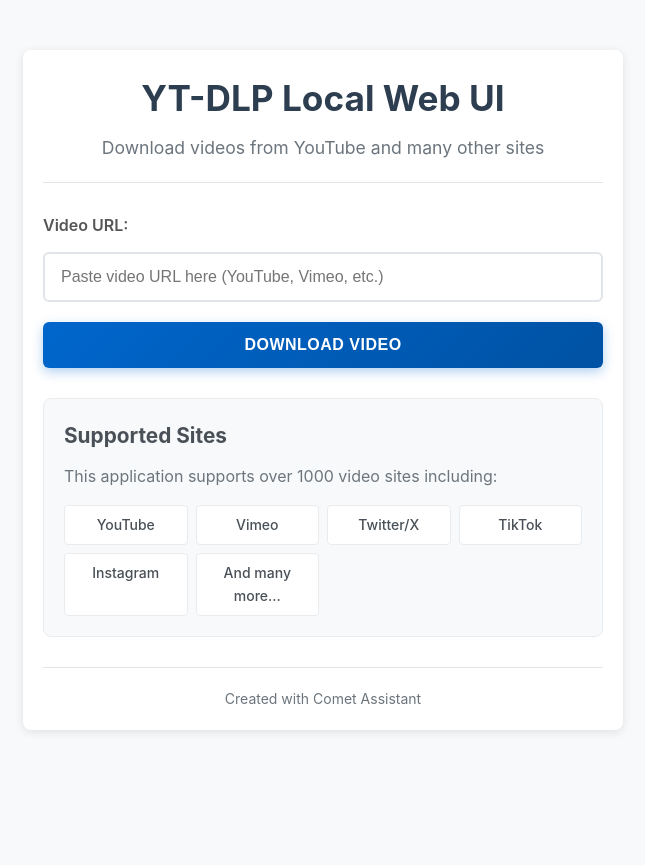
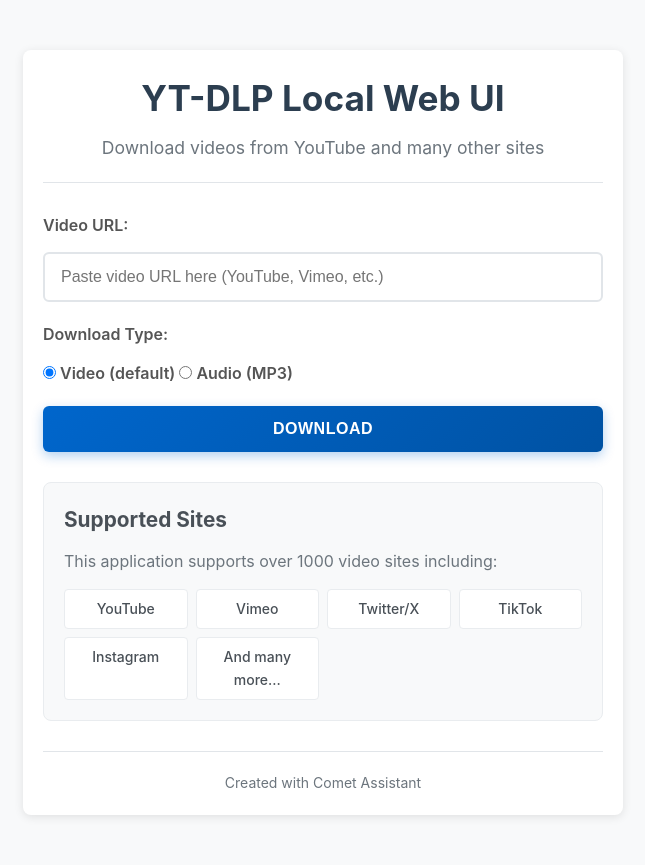
Before and after one commit to tantrum14/YT-DLP-Local-v3, a Flask app: page / in a window 1280 px wide. Shown: the whole page, without its empty margins (317-962 px from the left). Before the commit the page ends 732 px from the top, so only its background shows below. Run offline with Flask 3, Linux system fonts and the light colour scheme.

Commit message:
Add radio buttons for Video/Audio download type selectionUpdate index.html
- Added radio button group for selecting download type
- Options: 'Video (default)' and 'Audio (MP3)'
- Positioned under URL input as requested
- Video option is selected by default
- Form now submits download_type value for backend processing

Created with Comet Assistant

```diff
--- a/templates/index.html
+++ b/templates/index.html
@@ -34,7 +34,22 @@
                         <label for="url">Video URL:</label>
                         <input type="url" id="url" name="url" placeholder="Paste video URL here (YouTube, Vimeo, etc.)" required>
                     </div>
-                    <button type="submit" class="download-btn">Download Video</button>
+
+                    <div class="form-group">
+                        <label for="download_type">Download Type:</label>
+                        <div class="radio-group">
+                            <label class="radio-label">
+                                <input type="radio" id="video" name="download_type" value="video" checked>
+                                <span class="radio-text">Video (default)</span>
+                            </label>
+                            <label class="radio-label">
+                                <input type="radio" id="audio" name="download_type" value="audio">
+                                <span class="radio-text">Audio (MP3)</span>
+                            </label>
+                        </div>
+                    </div>
+
+                    <button type="submit" class="download-btn">Download</button>
                 </form>
             </div>
 
```
